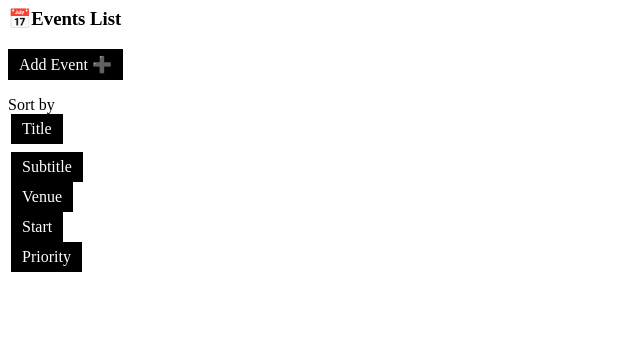
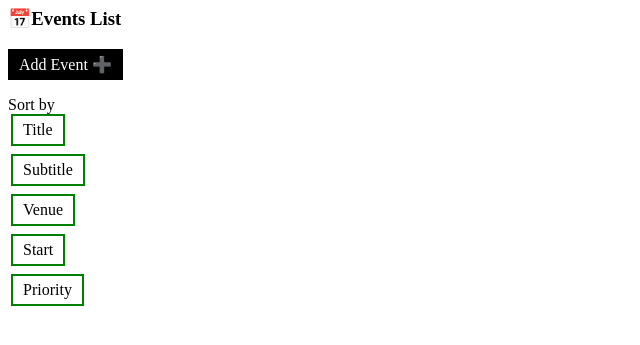
Before and after one commit to itsjustinetime/LFFEvents, a PHP site: page /eventlist.view.php in a window 1280 px wide. Shown: the top 345 px of the page, without its empty margins (0-640 px from the left). Run offline with PHP 8.4, Linux system fonts and the light colour scheme; some libraries are stand-ins or nearby versions.

Commit message:
Improved events list view page

```diff
--- a/PHP/view/eventlist.view.php
+++ b/PHP/view/eventlist.view.php
@@ -23,6 +23,12 @@
         background: red;
         border: red;
     }
+
+.sortbtn {
+	background-color:white;
+	border:2px solid green;
+	color:black!important;
+}
 
     .event-items {
         width: 100%;
@@ -91,10 +97,10 @@ array_multisort( array_column($eventdata, $columnname), SORT_ASC, $eventdata );
 </div>
 <div class="row itemrow">
 <div class="col"><a class="btn-sm sortbtn" href="<?php echo DOMAIN_ADMIN; ?>plugin/lffevents?listevents&sortby=eventtitle">Title</a></div>
-<div class="col"><a class="btn-sm" href="<?php echo DOMAIN_ADMIN; ?>plugin/lffevents?listevents&sortby=eventsubtitle">Subtitle</a></div>
-<div class="col"><a class="btn-sm" href="<?php echo DOMAIN_ADMIN; ?>plugin/lffevents?listevents&sortby=eventvenue">Venue</a></div>
-<div class="col"><a class="btn-sm" href="<?php echo DOMAIN_ADMIN; ?>plugin/lffevents?listevents&sortby=eventstart">Start</a></div>
-<div class="col"><a class="btn-sm" href="<?php echo DOMAIN_ADMIN; ?>plugin/lffevents?listevents&sortby=eventpriority">Priority</a></div>
+<div class="col"><a class="btn-sm sortbtn" href="<?php echo DOMAIN_ADMIN; ?>plugin/lffevents?listevents&sortby=eventsubtitle">Subtitle</a></div>
+<div class="col"><a class="btn-sm sortbtn" href="<?php echo DOMAIN_ADMIN; ?>plugin/lffevents?listevents&sortby=eventvenue">Venue</a></div>
+<div class="col"><a class="btn-sm sortbtn" href="<?php echo DOMAIN_ADMIN; ?>plugin/lffevents?listevents&sortby=eventstart">Start</a></div>
+<div class="col"><a class="btn-sm sortbtn" href="<?php echo DOMAIN_ADMIN; ?>plugin/lffevents?listevents&sortby=eventpriority">Priority</a></div>
 </div>
 
     <?php
@@ -104,6 +110,7 @@ foreach ($eventdata as $item) {
 	<div class="listitem" style="border:1px solid pink; padding:10px;">
 		<div class="itemdate"><h4><?php $evDate = new DateTime($item['eventstart']); echo $item['eventtitle']." | ".date_format($evDate,"l jS F Y"); ?></h4></div>
 		<div class="row itemrow">
+			<div class="col"><img class="listthumb" src="<?php echo HTML_PATH_ROOT.'/bl-content/lff-events/images/'.$item['eventimage']; ?>"></div>
 			<div class="col"><h5>Title:</h5><?php echo $item['eventtitle']; ?></div>
 			<div class="col"><h5>Subtitle:</h5><?php echo $item['eventsubtitle']; ?></div>
 		</div>
@@ -113,10 +120,13 @@ foreach ($eventdata as $item) {
 		<div class="row itemrow">
 			<div class="col"><h5>Venue</h5><?php echo $item['eventvenue']; ?></div>
 			<div class="col"><h5>Time</h5><?php echo explode("T",$item['eventstart'])[1] . ' - '. explode("T",$item['eventend'])[1]; ?></div>
+			<div class="col"><h5>Priority</h5><?php echo $item['eventpriority']; ?></div>
 		</div>
+
 		<div class="row itemrow">
-			<div class="col"><h5>Priority</h5><?php echo $item['eventpriority']; ?></div>
-			<div class="col"><img class="listthumb" src="<?php echo HTML_PATH_ROOT.'/bl-content/lff-events/images/'.$item['eventimage']; ?>"></div>
+			<div class="col"><h5>Show</h5><?php if ($item['eventshow']=="on") echo "YES"; else echo "no"; ?></div>
+			<div class="col"><h5>Recur</h5><?php if ($item['eventrecur']=="on") echo "YES"; else echo "no"; ?></div>
+			<div class="col"><h5>Full?</h5><?php if ($item['eventfull']=="on") echo "YES"; else echo "no"; ?></div>
 		</div>
 		<div class="row itemrow">
 			<div class="col"><a href="<?php echo DOMAIN_ADMIN . '/plugin/lffevents?addevent&edit=' . $item['filepath']; ?>" class="btn-sm">Edit</a></div>
```
